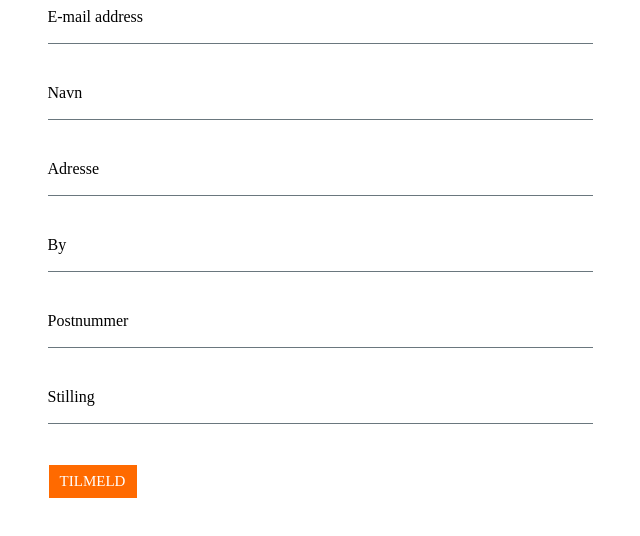
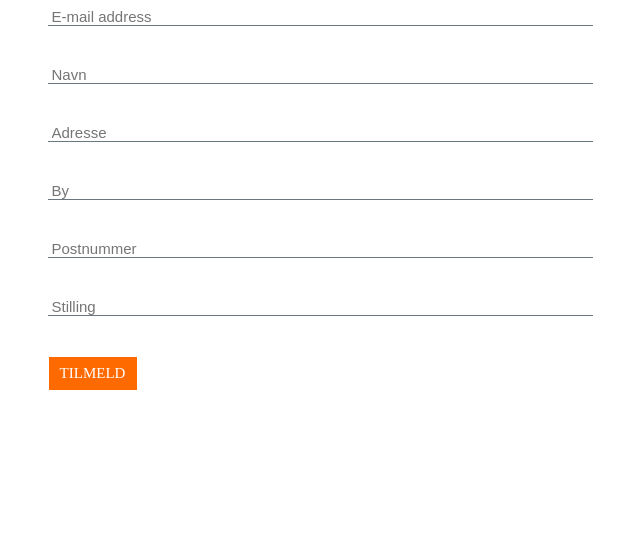
Before and after one commit to Mediaxpress-IT/fermacell, a plain HTML site: page index.html in a window 1280 px wide. Shown: the whole page, without its empty margins (320-960 px from the left). Drawn offline with Linux system fonts and the light colour scheme.

Commit message:
Update index.html
design changes

```diff
--- a/index.html
+++ b/index.html
@@ -5,33 +5,27 @@
   <input type="hidden" name="lists" value="38279" />
 
   <p>
-    <label for="email_address_id">E-mail address</label>
-    <input type="text" name="email_address" id="email_address_id" />
+    <input type="text" name="email_address" placeholder="E-mail address" id="email_address_id" />
   </p>
 
   <p>
-    <label for="data_NAVN_id">Navn</label>
-    <input type="text" name="data_NAVN" id="data_NAVN_id" />
+    <input type="text" name="data_NAVN" placeholder="Navn" id="data_NAVN_id" />
   </p>
 
   <p>
-    <label for="data_Adresse_id">Adresse</label>
-    <input type="text" name="data_Adresse" id="data_Adresse_id" />
+    <input type="text" name="data_Adresse" placeholder="Adresse" id="data_Adresse_id" />
   </p>
 
   <p>
-    <label for="data_By_id">By</label>
-    <input type="text" name="data_By" id="data_By_id" />
+    <input type="text" name="data_By" placeholder="By" id="data_By_id" />
   </p>
 
   <p>
-    <label for="data_Postnummer_id">Postnummer</label>
-    <input type="text" name="data_Postnummer" id="data_Postnummer_id" />
+    <input type="text" name="data_Postnummer" placeholder="Postnummer" id="data_Postnummer_id" />
   </p>
 
   <p>
-    <label for="data_STILLING_id">Stilling</label>
-    <input type="text" name="data_STILLING" id="data_STILLING_id" />
+    <input type="text" name="data_STILLING" placeholder="Stilling" id="data_STILLING_id" />
   </p>
         <p>
             <input type="submit" value="Tilmeld" />
```
